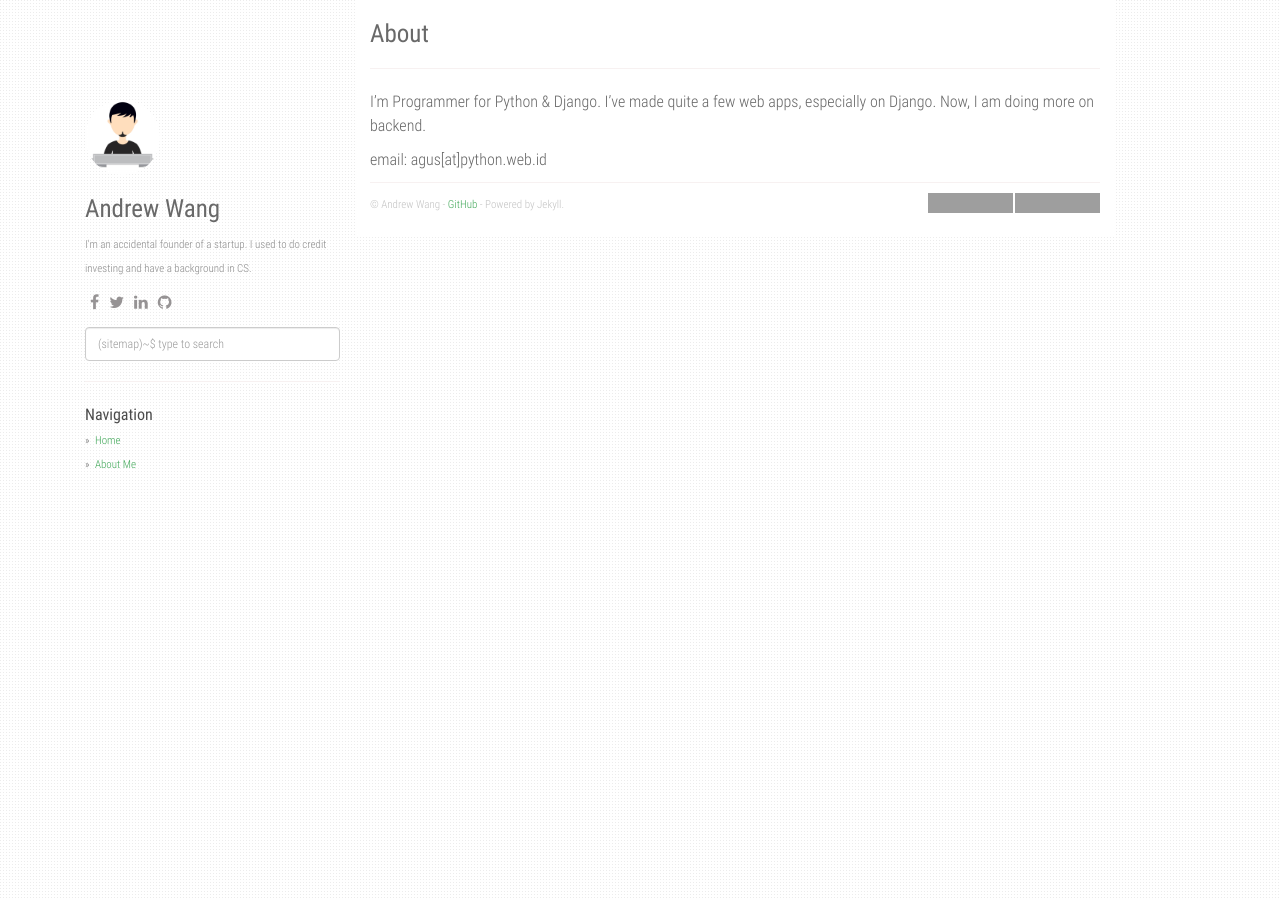
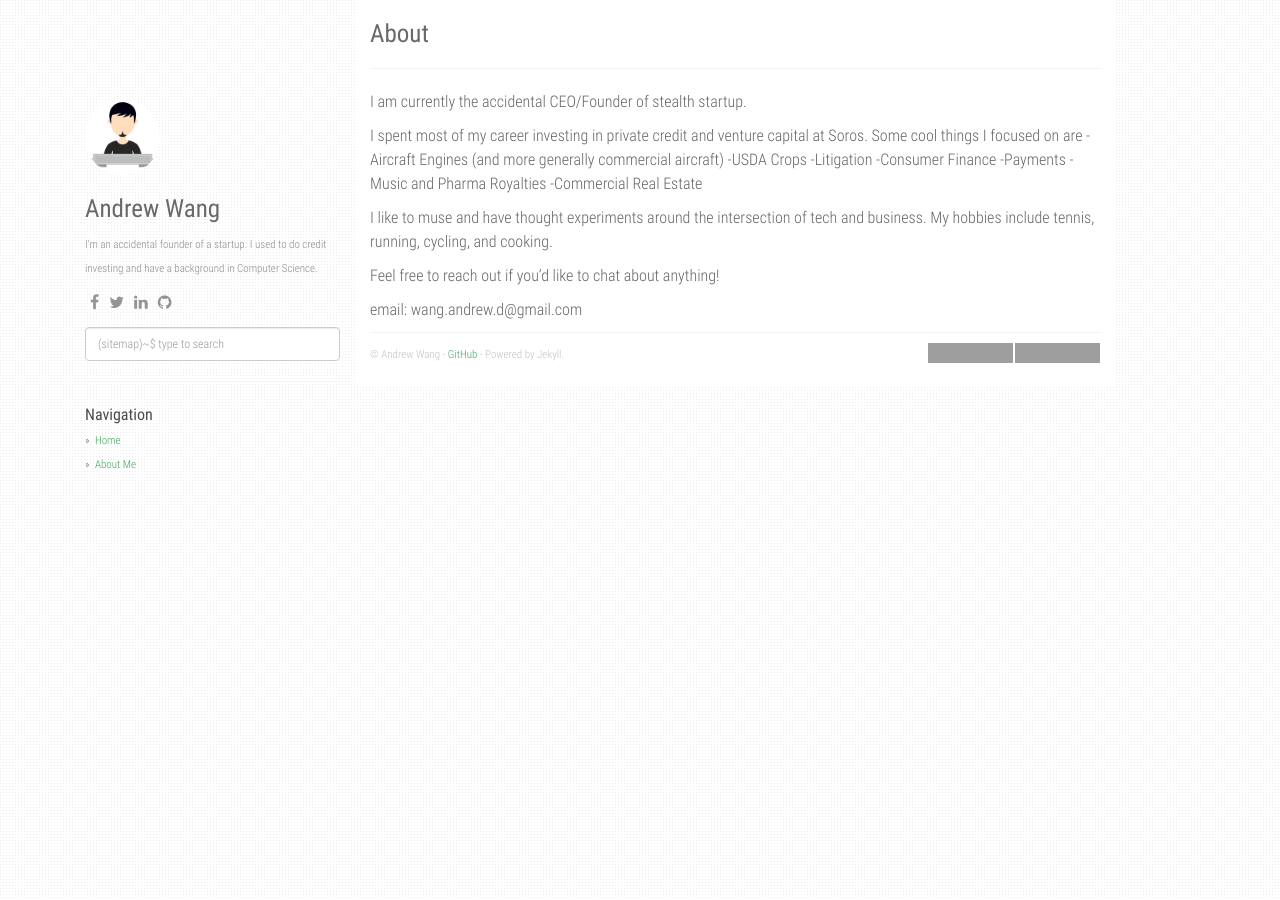
Before and after one commit to wangandrewd/wangandrewd.github.io, a Jekyll site: the page built from about.md, in a window 1280 px wide. Built offline with Jekyll 4.4.1, drawn with Linux system fonts in a browser that asks for light colours; grey boxes are pictures that could not be loaded.

```diff
--- a/_config.yml
+++ b/_config.yml
@@ -2,7 +2,7 @@ title: Random Things I'm Interested In
 description: Verbal unfiltered diarrhea from my journey through every day life.
 author: Andrew Wang
 github: https://github.com/wangandrewd
-about: I'm an accidental founder of a startup. I used to do credit investing and have a background in CS.
+about: I'm an accidental founder of a startup. I used to do credit investing and have a background in Computer Science.
 disqus_shortname: wangandrewd
 google_analytics: UA-141250644-1
 avatar_url: /static/img/avatar.jpg
@@ -23,11 +23,11 @@ social:
     - icon: fa-linkedin
       link: "https://www.linkedin.com/in/andrew-w-73980246/"
     - icon: fa-github
-      link: "https://github.com/agusmakmun"
+      link: "https://github.com/wangandrewd"
 
 share:
   twitter_username: github.io
-  fb_appid: 1749788565247320
+  fb_appid: #
 
 urls:
     - text: About Me
--- a/about.md
+++ b/about.md
@@ -4,6 +4,19 @@ title: About
 permalink: /about/
 ---
 
-I'm Programmer for Python & Django. I've made quite a few web apps, especially on Django. Now, I am doing more on backend.
+I am currently the accidental CEO/Founder of stealth startup.
 
-email: agus[at]python.web.id
+I spent most of my career investing in private credit and venture capital at Soros. Some cool things I focused on are
+-Aircraft Engines (and more generally commercial aircraft)
+-USDA Crops
+-Litigation
+-Consumer Finance
+-Payments
+-Music and Pharma Royalties
+-Commercial Real Estate
+
+I like to muse and have thought experiments around the intersection of tech and business. My hobbies include tennis, running, cycling, and cooking.
+
+Feel free to reach out if you'd like to chat about anything!
+
+email: wang.andrew.d@gmail.com
```
Also changed, not shown: _posts/2019-06-01-first-post.md (+12 -3 lines), category/venture.md (added, +6 -0 lines).
